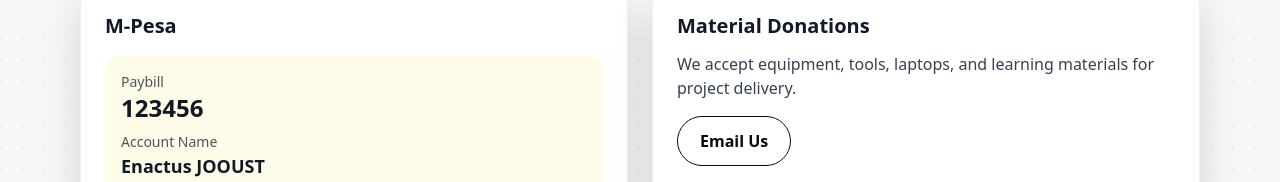
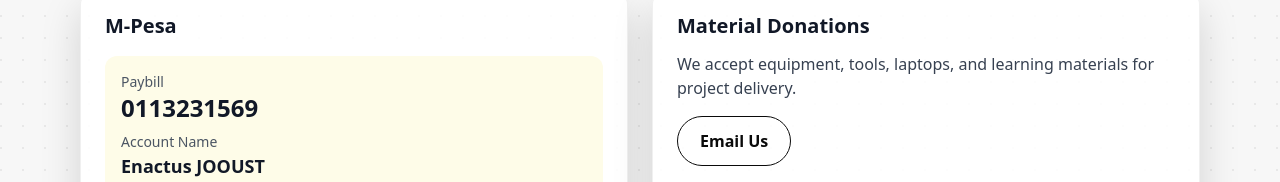
Before and after one commit to Mathewrean/enactus_web, a plain HTML site: page enactus-jooust/join.html in a window 1280 px wide. Shown: the part 777-959 px from the top of the page. Drawn offline with nearby package versions, Linux system fonts and the light colour scheme.

Commit message:
fix: update M-Pesa paybill number for donations

```diff
--- a/enactus-jooust/join.html
+++ b/enactus-jooust/join.html
@@ -94,7 +94,7 @@
           <h3 class="text-xl font-bold">M-Pesa</h3>
           <div class="mt-4 p-4 bg-yellow-50 rounded-xl">
             <div class="text-sm text-gray-600">Paybill</div>
-            <div class="text-2xl font-black">123456</div>
+            <div class="text-2xl font-black">0113231569</div>
             <div class="text-sm text-gray-600 mt-2">Account Name</div>
             <div class="text-lg font-semibold">Enactus JOOUST</div>
           </div>
```
